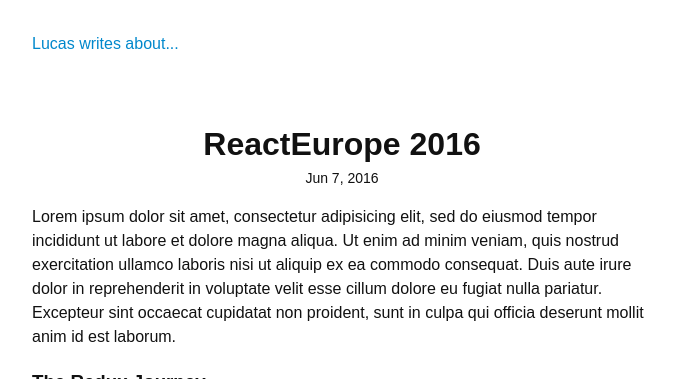
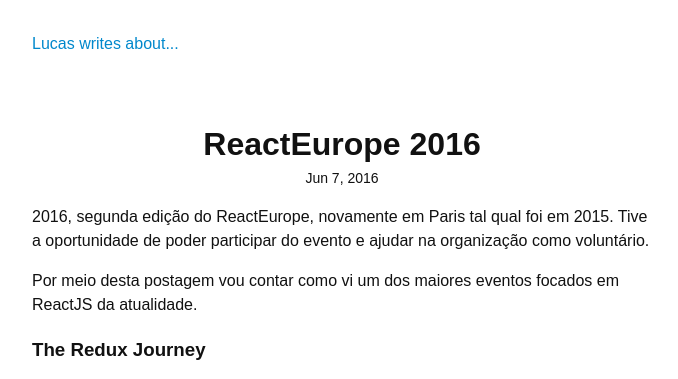
Before and after one commit to AgtLucas/_agtlucas.com, a Jekyll site: the page built from _posts/2016-06-07-react-europe-2016.md, in a window 1280 px wide and 900 px high, cut to the strip 0-379 px from the top of the window. Shown: the whole strip, without its empty margins (298-976 px from the left). Built offline with Jekyll 4.4.1, drawn with Linux system fonts in a browser that asks for light colours; some web fonts are replaced; comment, search, counter and statistics services are not loaded.

Commit message:
Update ReactEurope

```diff
--- a/_posts/2016-06-07-react-europe-2016.md
+++ b/_posts/2016-06-07-react-europe-2016.md
@@ -6,7 +6,9 @@
 categories: blog
 ---
 
-Lorem ipsum dolor sit amet, consectetur adipisicing elit, sed do eiusmod tempor incididunt ut labore et dolore magna aliqua. Ut enim ad minim veniam, quis nostrud exercitation ullamco laboris nisi ut aliquip ex ea commodo consequat. Duis aute irure dolor in reprehenderit in voluptate velit esse cillum dolore eu fugiat nulla pariatur. Excepteur sint occaecat cupidatat non proident, sunt in culpa qui officia deserunt mollit anim id est laborum.
+2016, segunda edição do ReactEurope, novamente em Paris tal qual foi em 2015. Tive a oportunidade de poder participar do evento e ajudar na organização como voluntário.
+
+Por meio desta postagem vou contar como vi um dos maiores eventos focados em ReactJS da atualidade.
 
 ### The Redux Journey
 
```
